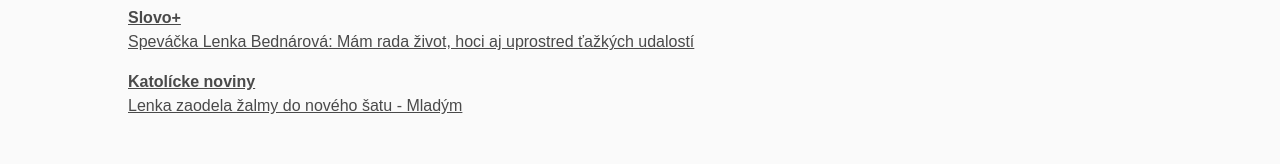
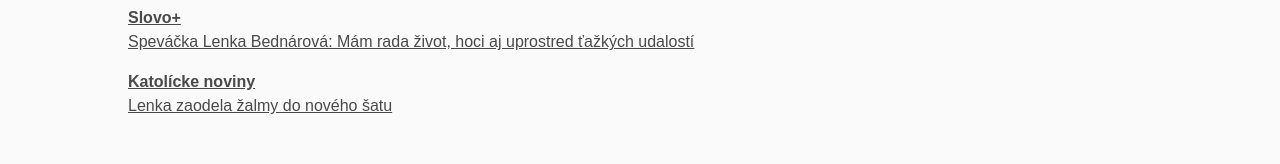
Before and after one commit to roberto123454321/lenkaRadvanska, a React (Vite) app: page / in a window 1280 px wide. Shown: the part 2692-2856 px from the top of the page. Built offline with nearby package versions, Linux system fonts and the light colour scheme; a web font is replaced by a local one.

Commit message:
bio - added breaks

```diff
--- a/src/components/Bio.jsx
+++ b/src/components/Bio.jsx
@@ -5,30 +5,29 @@
     <div id="bio" className="lighter-background section-padding">
       <div className="bio">
         <p>
-          Mgr. Lenka Radvanská, PhD. vyštudovala učiteľstvo hudobného umenia a biológie na Prešovskej univerzite v Prešove. Neskôr si svoje hudobné vedomosti rozšírila veľkým doktorátom z Didaktiky hudby na pôde Katedry hudby Katolíckej univerzity v Ružomberku. V oblasti súčasnej kresťanskej hudby sa podieľala na tvorbe hymny Campfestu Som nový (2017), bola súčasťou CD nosičov spoločenstva MaranaTha v Prešove, kde prispela aj autorskými piesňami Vydýchnem a Láska, láska (2019). Ako vokalistka spolupracovala s kresťanskými hudobnými kapelami Timothy, LCH live, s projektom Godzone, či hudobníkmi Dominikou Gurbaľovou a Petrom Křemenom. V roku 2020 spolu s kapelou nahrala debutový album Žalmy.
+          Mgr. Lenka Radvanská, PhD. vyštudovala učiteľstvo hudobného umenia a biológie na&nbsp;Prešovskej univerzite v&nbsp;Prešove. Neskôr si svoje hudobné vedomosti rozšírila veľkým doktorátom z&nbsp;Didaktiky hudby na&nbsp;pôde Katedry hudby Katolíckej univerzity v&nbsp;Ružomberku. V&nbsp;oblasti súčasnej kresťanskej hudby sa podieľala na&nbsp;tvorbe hymny Campfestu Som nový (2017), bola súčasťou CD nosičov spoločenstva MaranaTha v&nbsp;Prešove, kde prispela aj autorskými piesňami Vydýchnem a Láska, láska (2019). Ako vokalistka spolupracovala s&nbsp;kresťanskými hudobnými kapelami Timothy, LCH live, s&nbsp;projektom Godzone, či hudobníkmi Dominikou Gurbaľovou a Petrom Křemenom. V&nbsp;roku 2020 spolu s&nbsp;kapelou nahrala debutový album Žalmy.
         </p>
-
         <p>
-          Božie slovo a špeciálne Kniha žalmov má v mojom živote dôležité miesto. Verím, že cez Slovo sa nám Boh sám dáva spoznať osobným, živým spôsobom. V žalmoch sú ukryté všetky emócie, s ktorými sa človek môže stretnúť. Pomáhajú mi pochopiť, prijať, spracovať životné okolnosti a kráčať ďalej.
+          Božie slovo a špeciálne Kniha žalmov má v&nbsp;mojom živote dôležité miesto. Verím, že cez Slovo sa nám Boh sám dáva spoznať osobným, živým spôsobom. V&nbsp;žalmoch sú ukryté všetky emócie, s&nbsp;ktorými sa človek môže stretnúť. Pomáhajú mi pochopiť, prijať, spracovať životné okolnosti a kráčať ďalej.
         </p>
 
         <ul className="bio-links">
           <li>
             <a href="https://mojamuzika.dennikn.sk/rozhovory/tuzim-po-tom-aby-zalmove-texty-zazneli-v-kaviarnach-a-baroch-hovori-lenka-bednarova">
             <h4>Moja Muzika</h4>
-            Túžim po tom, aby žalmové texty zazneli v kaviarňach a baroch, hovorí Lenka Bednárová, ktorá žalmy zhudobňuje do jazzovej podoby</a>
+            Túžim po tom, aby žalmové texty zazneli v&nbsp;kaviarňach a baroch, hovorí Lenka Bednárová, ktorá žalmy zhudobňuje do jazzovej podoby</a>
           </li>
 
           <li>
             <a href="https://www.slovoplus.sk/spevacka-lenka-bednarova-mam-rada-zivot-hoci-aj-uprostred-tazkych-udalosti">
             <h4>Slovo+</h4>
-              Speváčka Lenka Bednárová: Mám rada život, hoci aj uprostred ťažkých udalostí</a>
+            Speváčka Lenka Bednárová: Mám rada život, hoci aj uprostred ťažkých udalostí</a>
           </li>
 
           <li>
             <a href="https://www.katolickenoviny.sk/mladym/category/mladym/article/lenka-zaodela-zalmy-do-noveho-satu.xhtml">
             <h4>Katolícke noviny</h4>
-              Lenka zaodela žalmy do nového šatu - Mladým</a>
+            Lenka zaodela žalmy do nového šatu</a>
           </li>
         </ul>
       </div>
```
